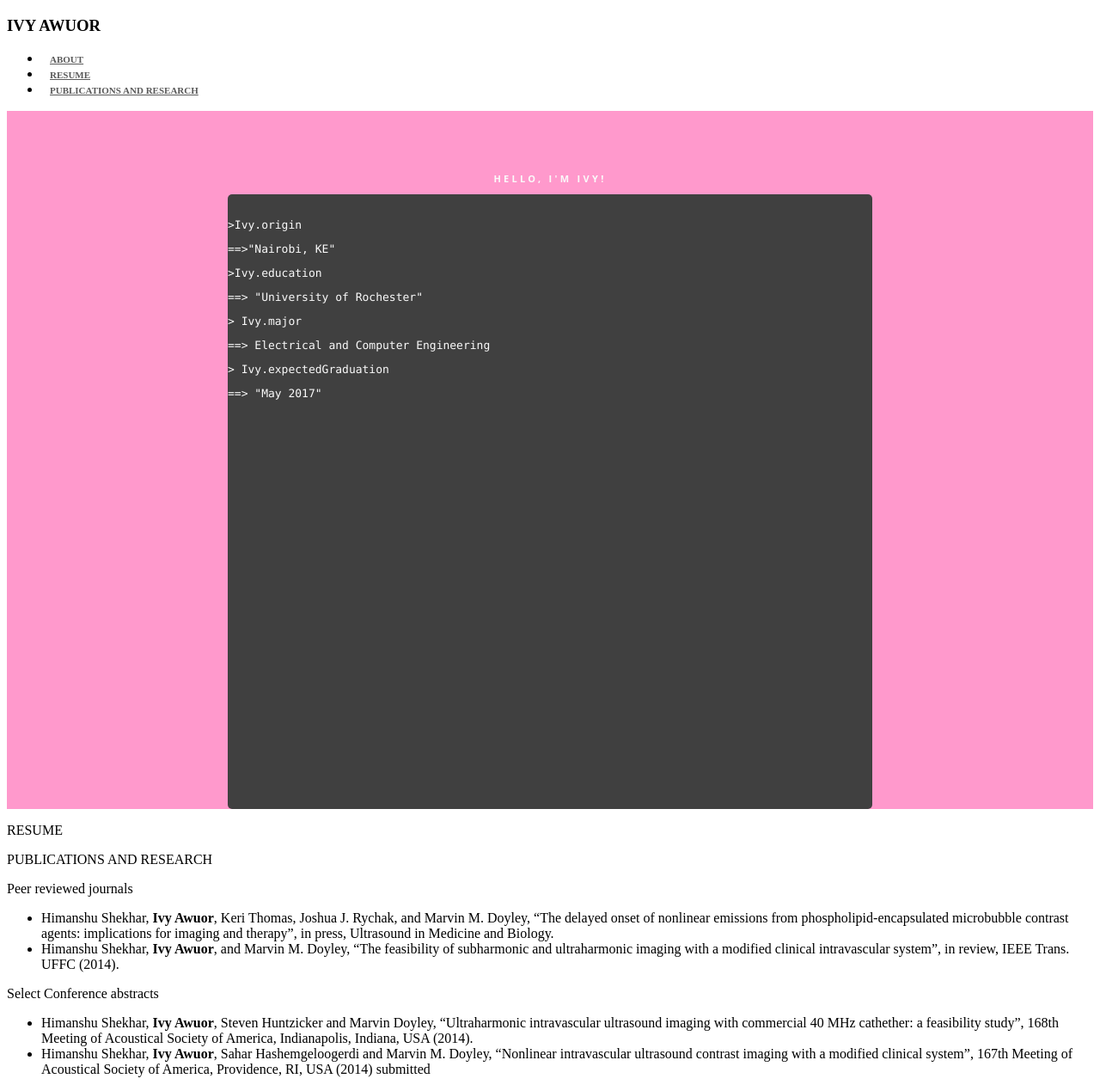
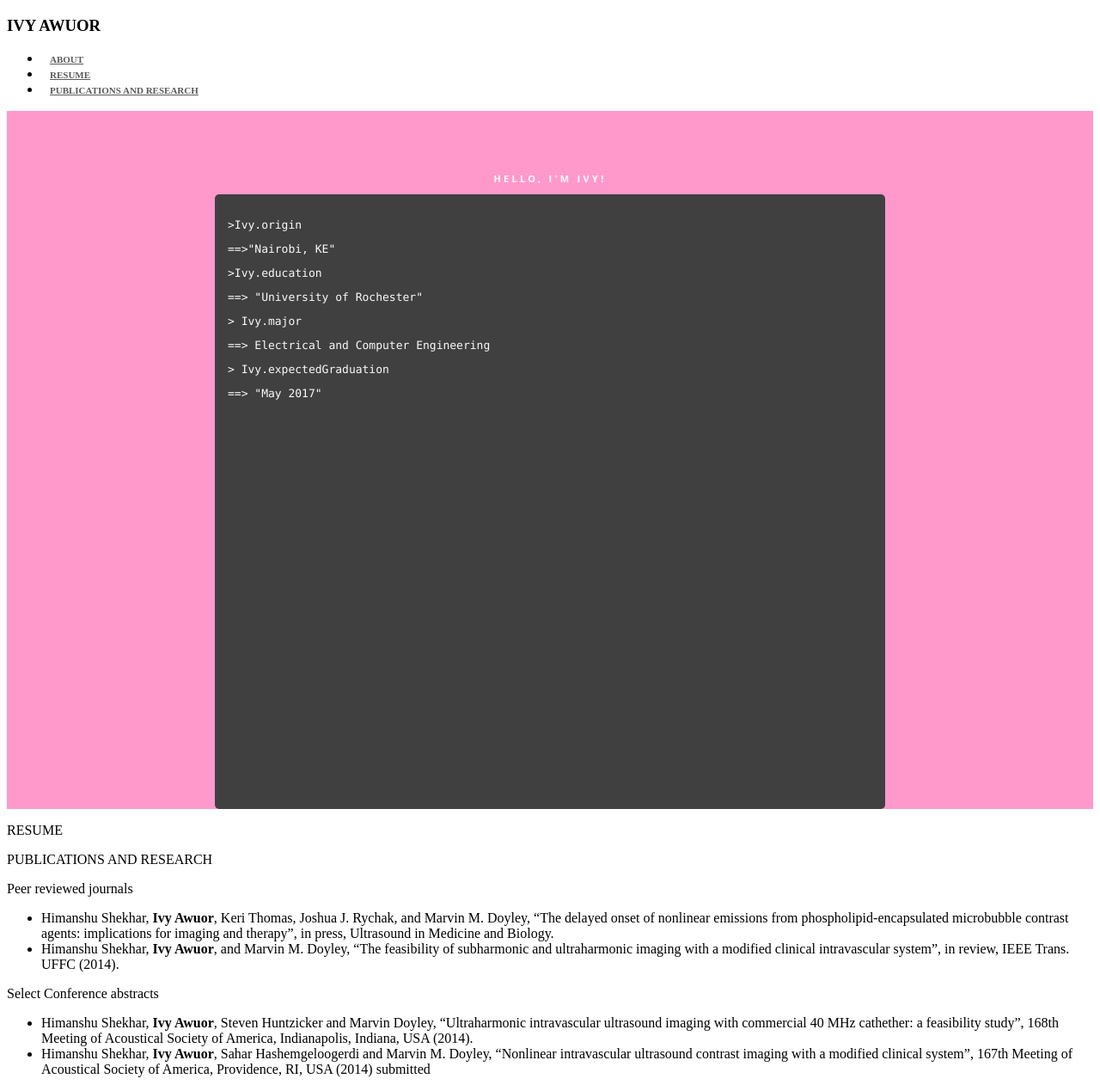
Before and after one commit to rawuor/rawuor.github.io, a Jekyll site: the page index.html, which Jekyll copies as it is, in a window 1280 px wide. Shown: the whole page at 86% size. Built offline with Jekyll 4.4.1, drawn with Linux system fonts in a browser that asks for light colours.

Commit message:
Update default.css

```diff
--- a/css/default.css
+++ b/css/default.css
@@ -50,6 +50,8 @@
  background-color: #404040;
  height:700px;
  padding-top:15px;
+ padding-left:15px;
+ padding-right: 15px;
 }
 .about_content p{
  font-family:'Monaco', 'Courier New';
```
